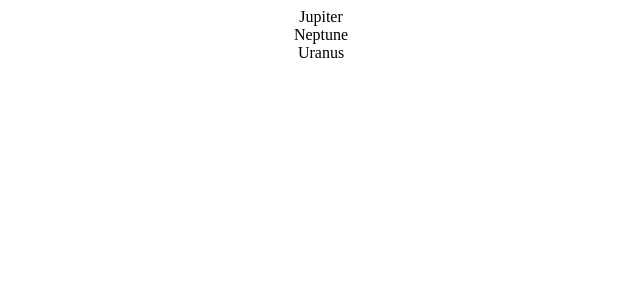
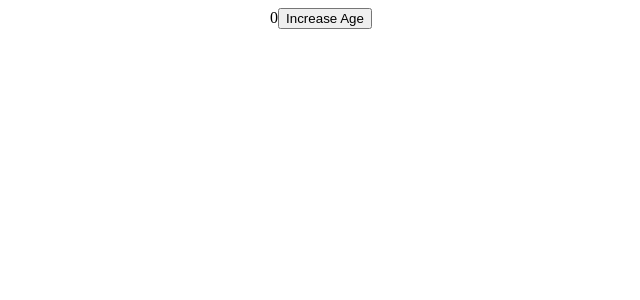
Before and after one commit to samuelezedi/react-basic, a React (Create React App) app: page / in a window 1280 px wide. Shown: the top 300 px of the page, without its empty margins (319-959 px from the left). Built offline with nearby package versions, Linux system fonts and the light colour scheme.

Commit message:
learning state, initial stage

```diff
--- a/src/App.js
+++ b/src/App.js
@@ -1,25 +1,19 @@
 
 import './App.css';
 // import { User } from './User';
-import { Planet } from './Planet';
+// import { Planet } from './Planet';
+import { useState } from 'react';
 
 function App() {
-  const planets = [
-    { name: "Mars", isGasPlanet:false },
-    { name: "Earth", isGasPlanet: false },
-    { name: "Jupiter", isGasPlanet: true },
-    { name: "Venus", isGasPlanet: false },
-    { name: "Neptune", isGasPlanet: true },
-    { name: "Uranus", isGasPlanet: true },
-  ];
-
+ const [age, setAge] = useState(0);
+ const increaseAge = () => {
+  setAge(age + 1);
+  console.log(age);
+ }
   return (
     <div className="App">
-
-        {planets.map((planet,key) => {
-          return  <Planet name={planet.name} isGasPlanet={planet.isGasPlanet} />
-        })}
-
+      {age}
+      <button onClick={increaseAge}> Increase Age </button>
     </div>
   );
 }
```
